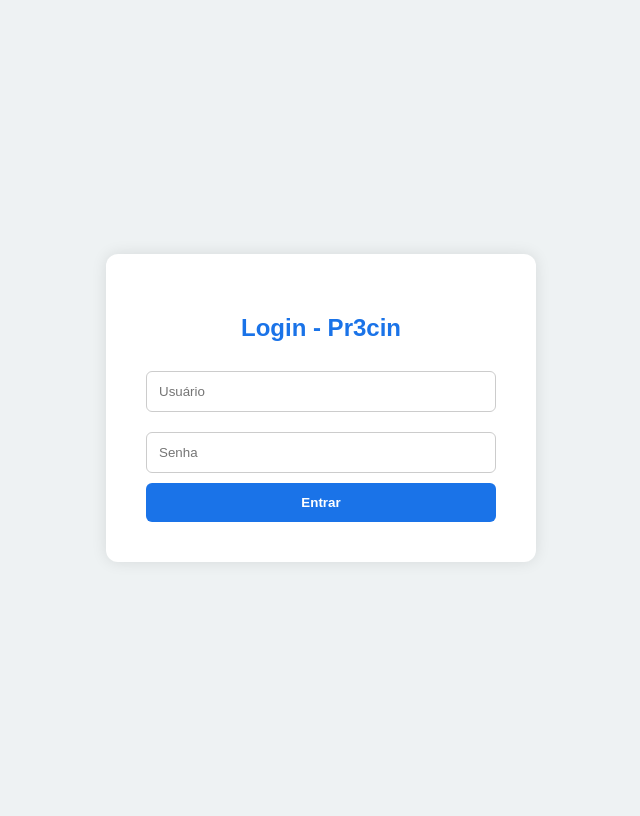
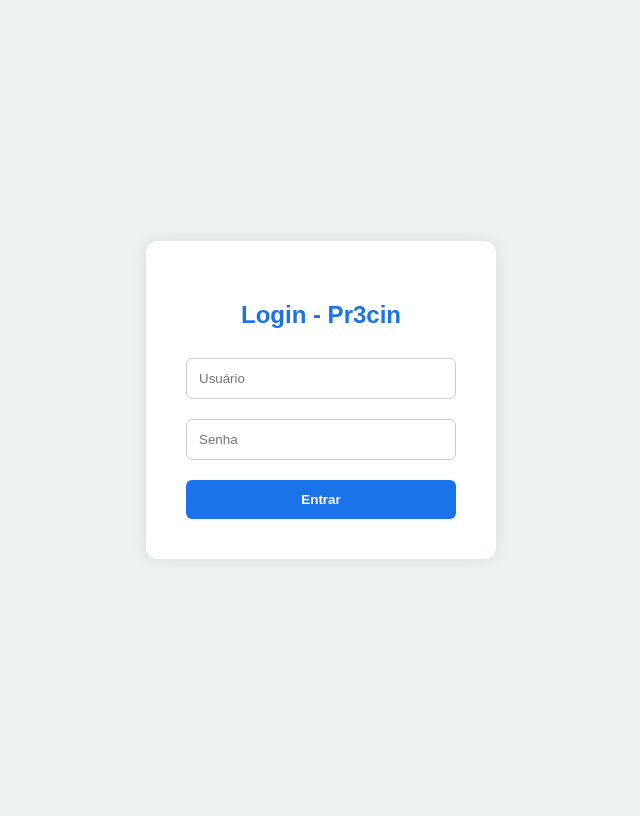
Before and after one commit to costavalmir/Pr3cin5.0, a Flask app: page /login in a window 1280 px wide. Shown: the whole page, without its empty margins (319-959 px from the left). After the commit the page ends 559 px from the top, so only its background shows below. Run offline with Flask 3, Linux system fonts and the light colour scheme; parts of the project's set-up code (start-up, migrations or seed data) failed here and were passed over.

Commit message:
Update login.html

```diff
--- a/templates/login.html
+++ b/templates/login.html
@@ -2,6 +2,7 @@
 <html lang="pt-br">
 <head>
     <meta charset="UTF-8">
+    <meta name="viewport" content="width=device-width, initial-scale=1">
     <title>Login - Pr3cin</title>
     <style>
         body {
@@ -11,6 +12,7 @@
             justify-content: center;
             align-items: center;
             height: 100vh;
+            margin: 0;
         }
 
         .login-container {
@@ -18,7 +20,10 @@
             padding: 40px;
             border-radius: 12px;
             box-shadow: 0 0 15px rgba(0,0,0,0.1);
-            width: 350px;
+            width: 100%;
+            max-width: 350px;
+            box-sizing: border-box;
+            margin: 20px;
         }
 
         h2 {
@@ -37,6 +42,7 @@
             margin: 10px 0;
             border: 1px solid #ccc;
             border-radius: 6px;
+            box-sizing: border-box;
         }
 
         button {
@@ -47,6 +53,7 @@
             border-radius: 6px;
             cursor: pointer;
             font-weight: bold;
+            margin-top: 10px;
         }
 
         .erro {
@@ -55,6 +62,13 @@
             margin-top: 10px;
         }
 
+        @media (max-height: 500px) {
+            body {
+                align-items: flex-start;
+                padding-top: 20px;
+                height: auto;
+            }
+        }
     </style>
 </head>
 <body>
```
